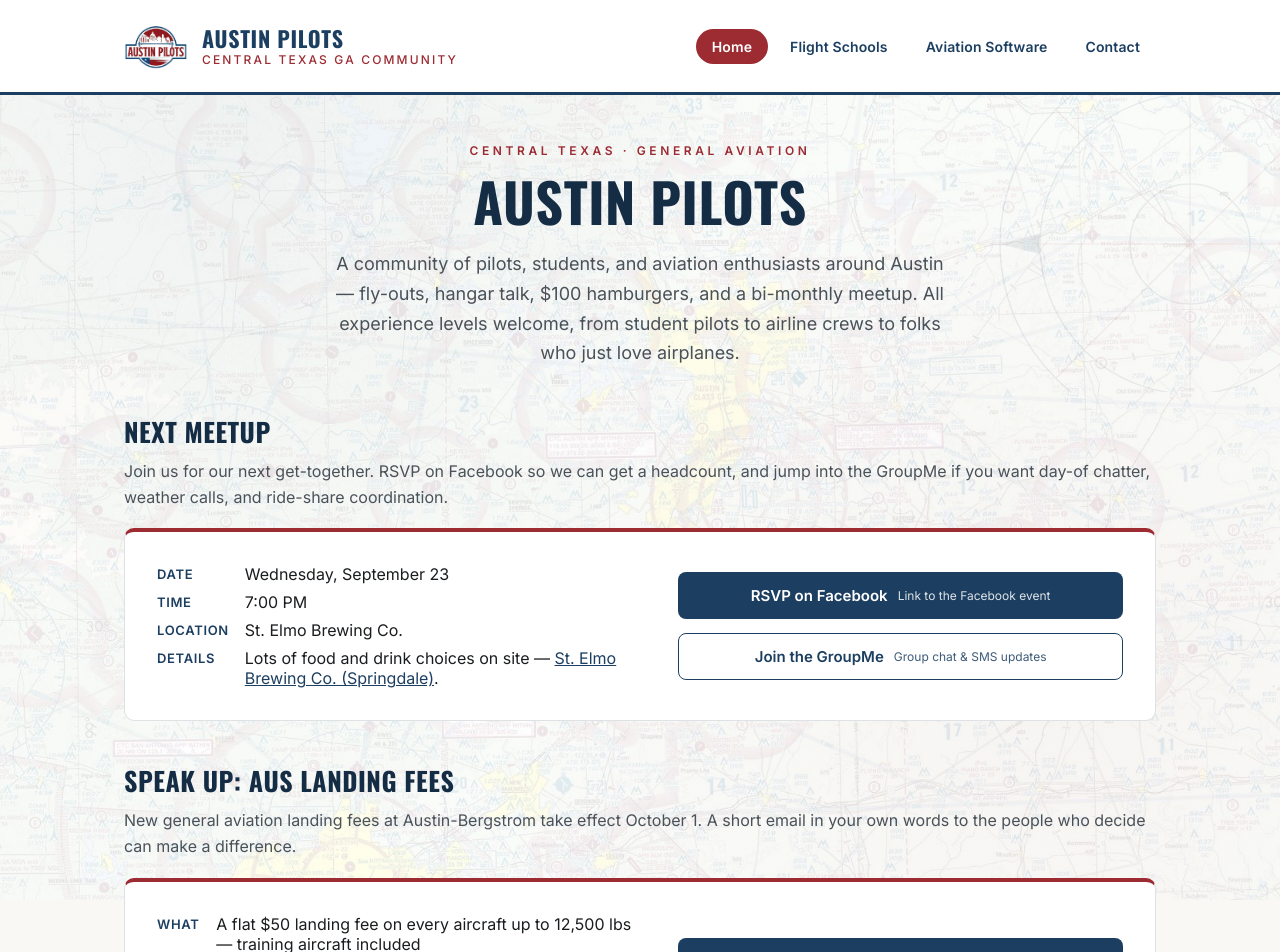
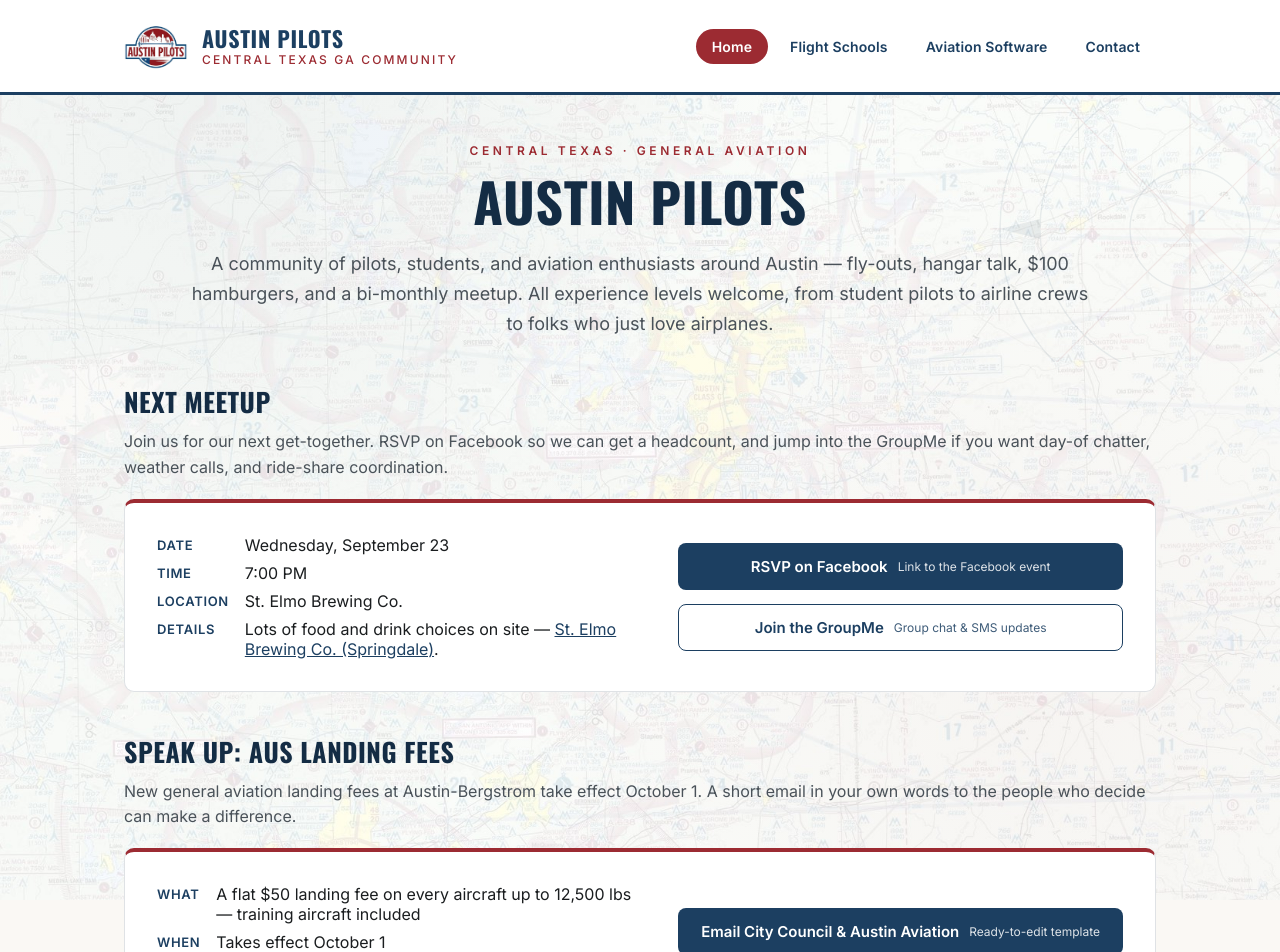
Before and after one commit to aboyden/austinpilots, a Jekyll site: the page built from index.html, in a window 1280 px wide. Shown: the top 952 px of the page. Built offline with Jekyll 4.4.1, drawn with Linux system fonts in a browser that asks for light colours.

Commit message:
Widen home page intro text to wrap at three lines (#3)
* Add Flybound sponsor ad slot to Aviation Software page

Adds a 300x250 Flybound banner (hotlinked per their brand guide) plus a
matching empty slot reserved for a second sponsor, centered with a 3/4-box
gap between them. Also trims the empty example/placeholder project cards
down to a source comment so the section doesn't render as blank boxes.

Co-Authored-By: Claude Sonnet 5 <noreply@anthropic.com>
Claude-Session: https://claude.ai/code/session_01NNH4NbtzB1xpY9SVY2bEpv

* Add small Flybound sponsor ad to bottom of home page

Adds the 320x50 "Mobile banner" size from Flybound's partner ad guide,
hotlinked from flybound.app, placed below the Get Involved section and
above the footer.

Co-Authored-By: Claude Sonnet 5 <noreply@anthropic.com>
Claude-Session: https://claude.ai/code/session_01NNH4NbtzB1xpY9SVY2bEpv

* Widen home page intro text to wrap at three lines

Co-Authored-By: Claude Sonnet 5 <noreply@anthropic.com>
Claude-Session: https://claude.ai/code/session_01NNH4NbtzB1xpY9SVY2bEpv

---------

Co-authored-by: Claude <noreply@anthropic.com>

```diff
--- a/index.html
+++ b/index.html
@@ -9,7 +9,7 @@ description: Austin Pilots — fly-outs, hangar talk, and monthly meetups for th
   <div class="wrap">
     <p class="eyebrow">Central Texas &middot; General Aviation</p>
     <h1>Austin Pilots</h1>
-    <p class="lede">
+    <p class="lede" style="max-width: 900px;">
       A community of pilots, students, and aviation enthusiasts around Austin —
       fly-outs, hangar talk, $100 hamburgers, and a bi-monthly meetup. All experience
       levels welcome, from student pilots to airline crews to folks who just love
```
